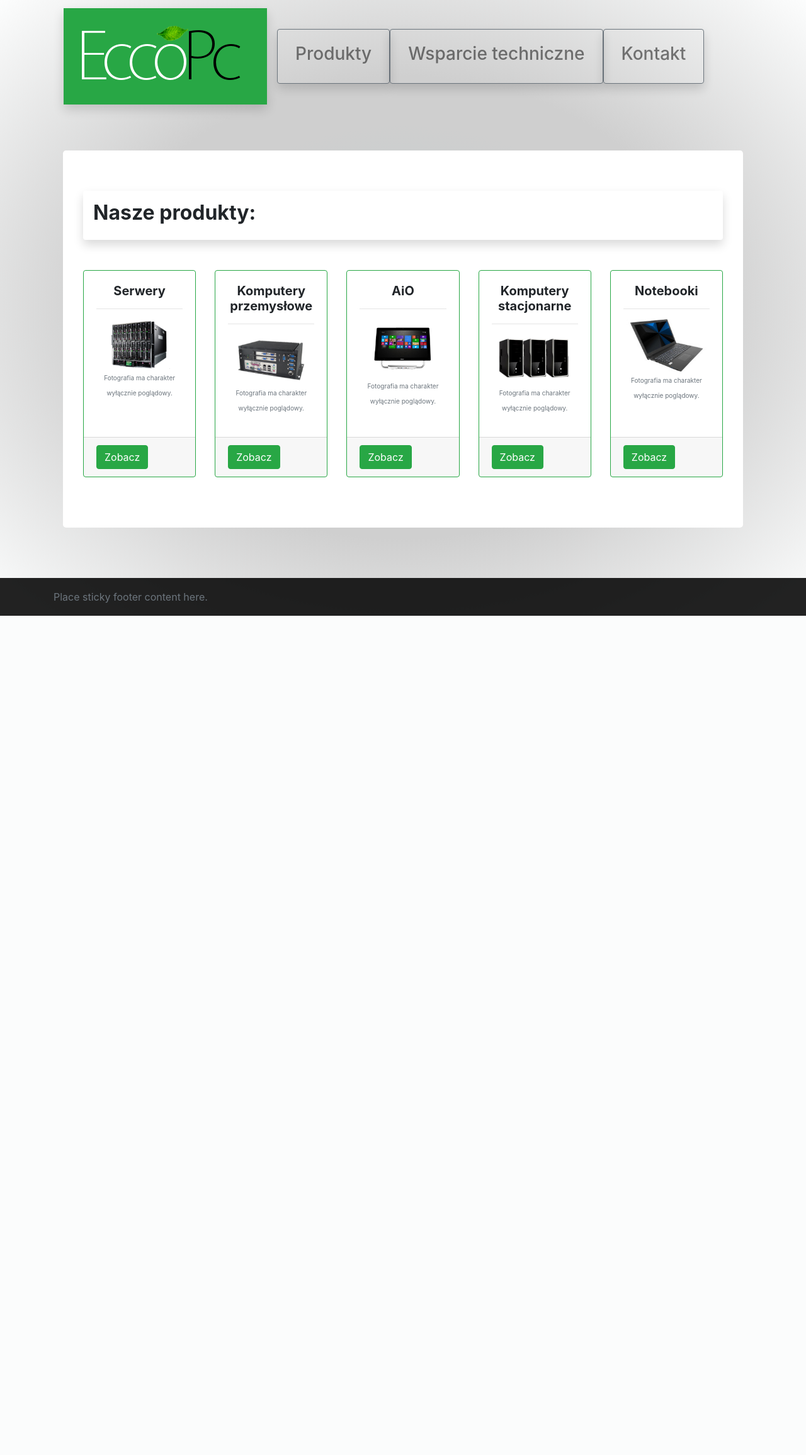
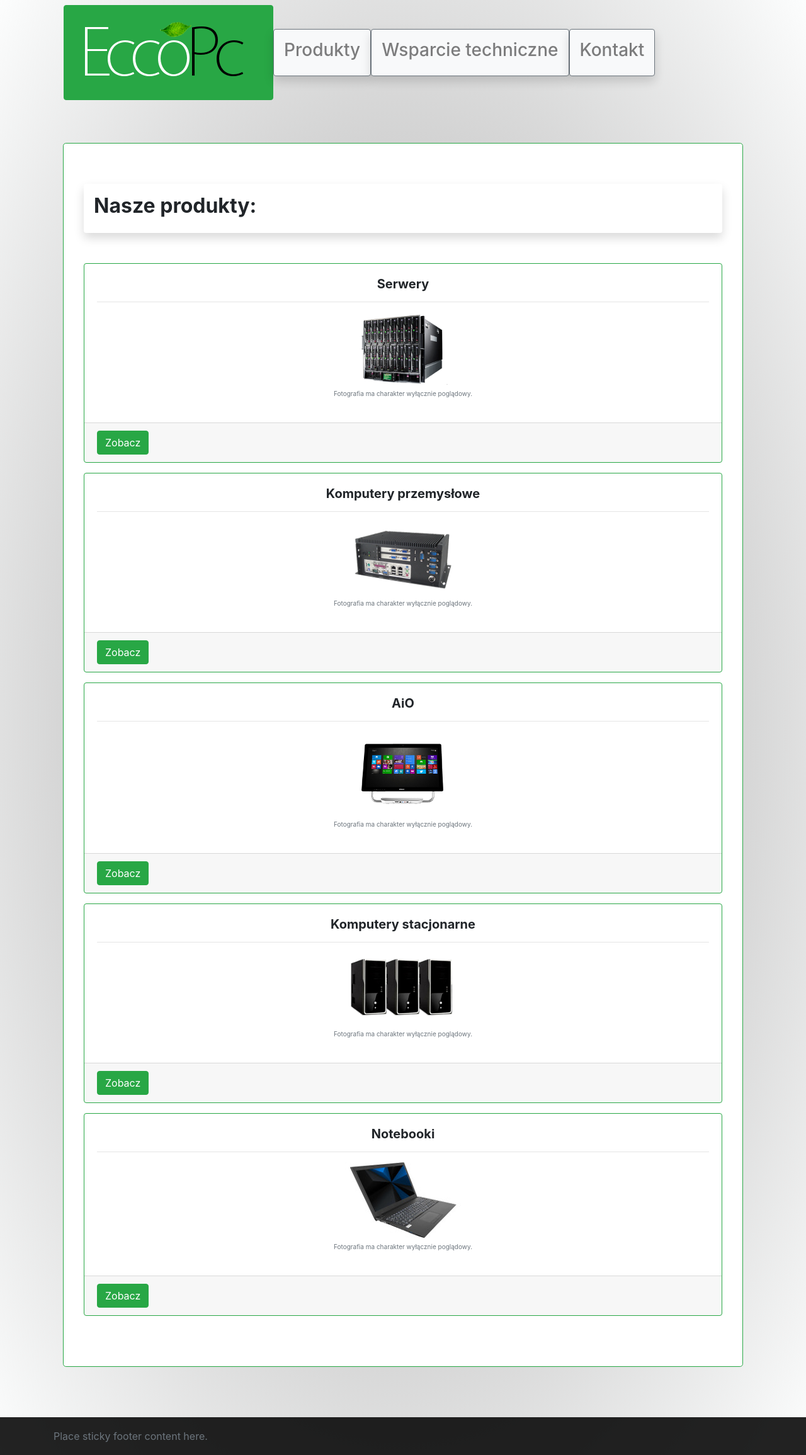
Before and after one commit to jakubwi/eccopc, a Django app: page /produkty/ in a window 1280 px wide. Shown: the whole page at 63% size. Before the commit the page ends 978 px from the top, so only its background shows below. Run offline with Django 3.2, Linux system fonts and the light colour scheme; data comes from the database, SQL or seed files in the repository; some libraries are stand-ins or nearby versions.

Commit message:
bootstraping (not done)

```diff
--- a/templates/base.html
+++ b/templates/base.html
@@ -22,16 +22,20 @@
           <div class="container">
           <nav class="navbar navbar-expand-lg navbar-light">
 
-            <a class="navbar-brand" href="{% url 'home' %}">
-                <div class="shadow d-inline-flex p-2 bd-highlight bg-success">
-                <img src="/static/logo.png" class="d-inline-block align-top" alt=""></div></a>
+            <a class="btn btn-success" href="{% url 'home' %}">
+              <div class="">
+                <img src="/static/logo.png" class="d-inline-block align-top" alt="">
+              </div>
+            </a>
+
             <button class="navbar-toggler" type="button" data-toggle="collapse" data-target="#navbarCollapse" aria-controls="navbarCollapse" aria-expanded="false" aria-label="Toggle navigation">
               <span class="navbar-toggler-icon"></span>
             </button>
+
             <div class="collapse navbar-collapse" id="navbarCollapse">
               <ul class="navbar-nav mr-auto">
 
-                  <span class="shadow btn btn-outline-secondary">
+                  <span class="shadow border-secondary border rounded bg-light">
                 <div class="d-inline-flex p-2 bd-highlight">
                 <li class="nav-item">
                   <a class="nav-link" href="{% url 'products' %}">
@@ -41,7 +45,7 @@
                   </div>
                   </span>
 
-                <span class="shadow btn btn-outline-secondary">
+                <span class="shadow border-secondary border rounded bg-light">
                 <div class="d-inline-flex p-2 bd-highlight">
                 <li class="nav-item">
                       <a class="nav-link" href="{% url 'search_sn' %}">
@@ -51,7 +55,7 @@
                 </div>
               </span>
 
-              <span class="shadow btn btn-outline-secondary">
+              <span class="shadow border-secondary border rounded bg-light">
                 <div class="d-inline-flex p-2 bd-highlight">
                 <li class="nav-item">
                     <a class="nav-link" href="#"><h3><span class="">Kontakt</span></h3></a>
--- a/templates/categories.html
+++ b/templates/categories.html
@@ -7,11 +7,11 @@
 {% if object_list %}
 
 <div class="container">
-    <div class="jumbotron">
+    <div class="jumbotron border border-success">
         <div class="shadow p-3 mb-5 bg-white rounded">
         <h2><strong>Nasze produkty:</strong></h2>
         </div>
-    <div class="card-deck">
+
     {% for category in object_list %}
     <div class="card border-success mb-3">
         <div class="card-body text-center">
@@ -26,7 +26,7 @@
 
     </div>
     {% endfor %}
-  </div>
+
   </div>
 </div>
 {% endif %}
--- a/templates/product_detail.html
+++ b/templates/product_detail.html
@@ -7,7 +7,7 @@
 
 
 <div class="container">
-    <div class="jumbotron">
+    <div class="jumbotron border border-success">
         <div class="shadow p-3 mb-5 bg-white rounded">
             <h2><strong>{{ category.name }}:</strong></h2>
             </div>
--- a/templates/product_list.html
+++ b/templates/product_list.html
@@ -6,7 +6,7 @@
 {% block content %}
 {% if products %}
 <div class="container">
-    <div class="jumbotron">
+    <div class="jumbotron border border-success">
         <div class="shadow p-3 mb-5 bg-white rounded">
         <h2><strong>{{ category.name }}:</strong></h2>
         </div>
--- a/templates/search_sn.html
+++ b/templates/search_sn.html
@@ -5,7 +5,7 @@
 
 {% block content %}
 <div class="container">
-    <div class="jumbotron">
+    <div class="jumbotron border border-success">
         <div class="shadow p-3 mb-5 bg-white rounded">
             <h2><strong>Podaj numer seryjny:</strong></h2>
         </div>
--- a/templates/serialnumber_detail.html
+++ b/templates/serialnumber_detail.html
@@ -7,7 +7,7 @@
 
 
 <div class="container">
-    <div class="jumbotron">
+    <div class="jumbotron border border-success">
         <div class="shadow p-3 mb-5 bg-white rounded">
             <h2><strong>{{ serialnumber.name }}</strong></h2>
             <h3>Numer seryjny: <strong>{{ serialnumber.sn }}</strong></h3>
```
